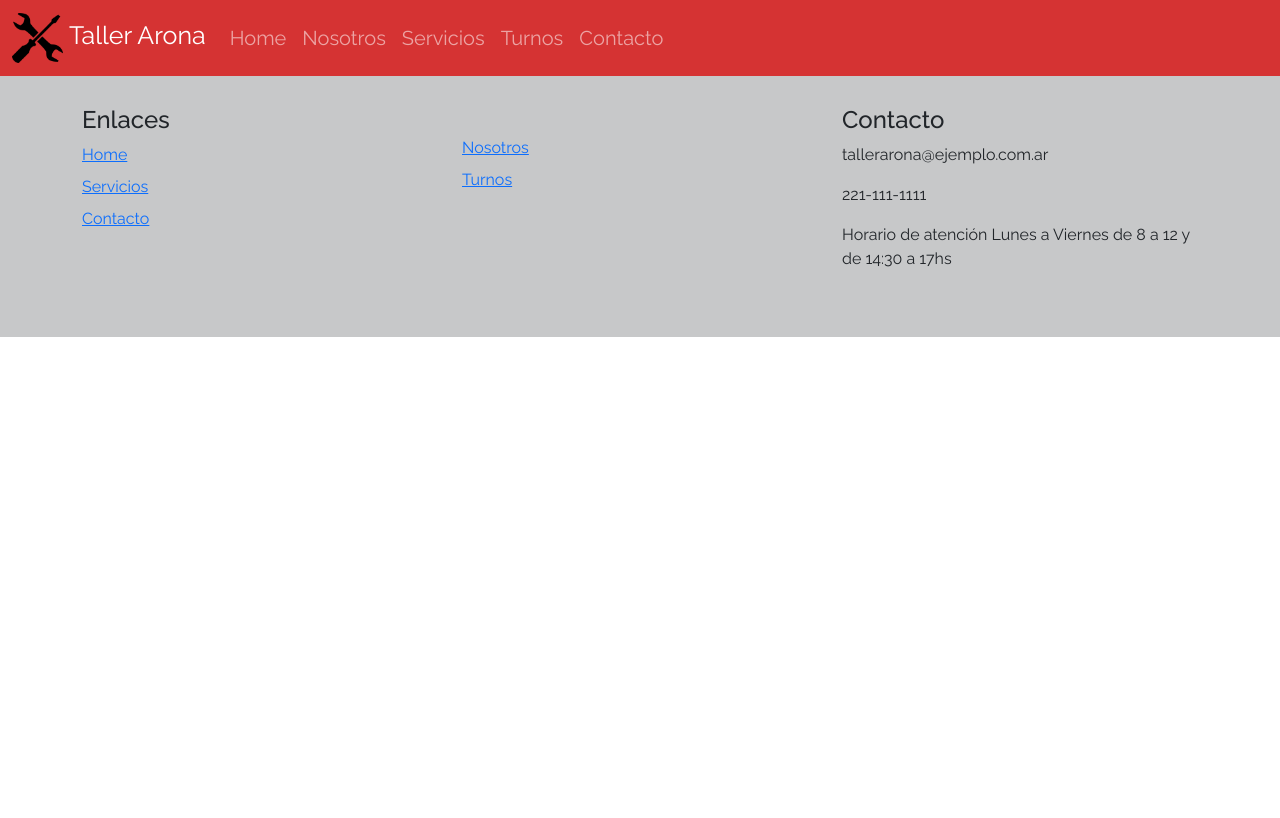
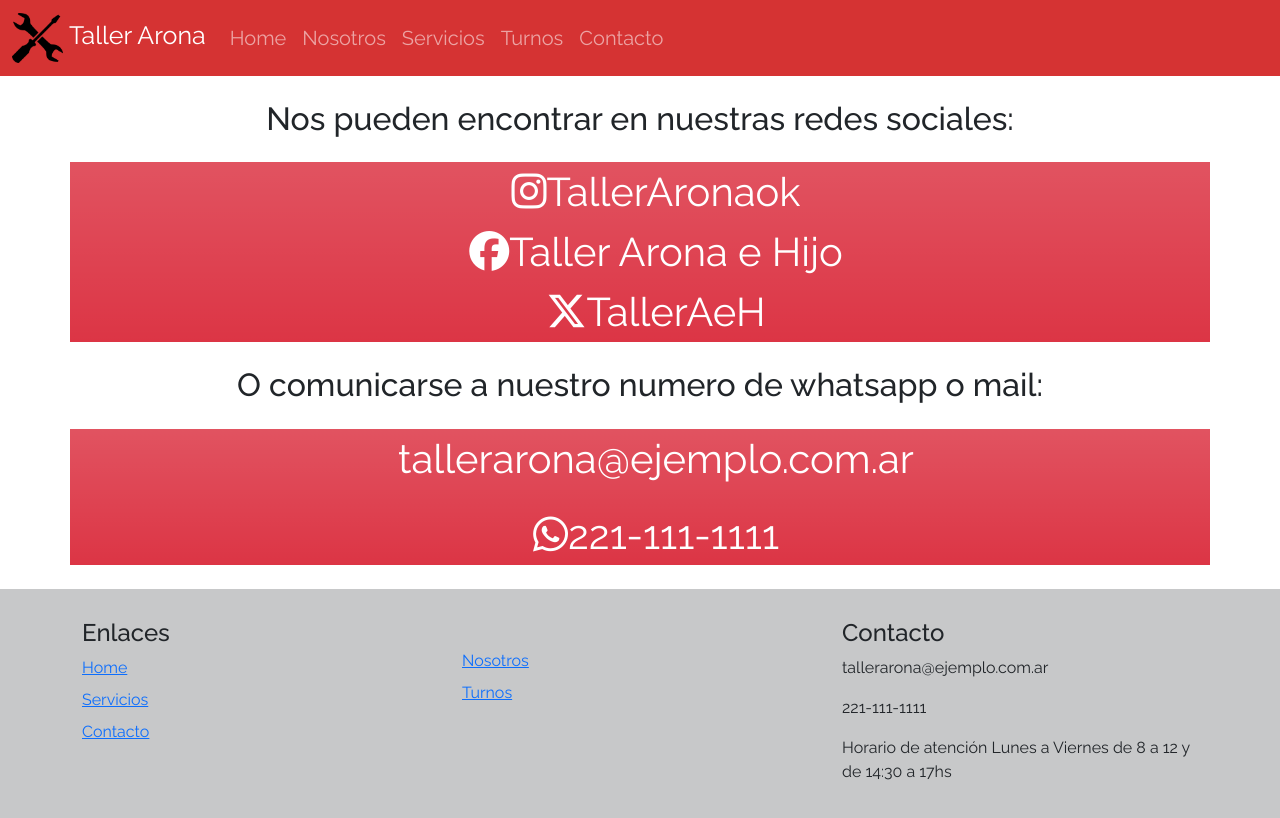
Before and after one commit to Reginoalan/PreEntrega2Regino, a plain HTML site: page paginas/contacto.html in a window 1280 px wide. Drawn offline with nearby package versions, Linux system fonts and the light colour scheme.

Commit message:
Agregando redes y numeros de contacto

```diff
--- a/estilos/estilos.css
+++ b/estilos/estilos.css
@@ -82,6 +82,16 @@
 
 /* FIN DEL MAIN DE SERVICIOS */
 
+/* INICIO MAIN CONTACTO */
+
+.iconos{
+
+    font-size: 40px;
+    list-style: none ;
+}
+
+/* FIN MAIN CONTACTO */
+
 /* INICIO DEL FOOTER */
 
 .pFooter{
--- a/paginas/contacto.html
+++ b/paginas/contacto.html
@@ -6,6 +6,9 @@
     <meta name="viewport" content="width=device-width, initial-scale=1.0" />
     <link rel="shortcut icon" href="../img/logo.png">
     <link rel="stylesheet" href="../estilos/estilos.css" />
+    <link rel="stylesheet" href="https://cdnjs.cloudflare.com/ajax/libs/font-awesome/6.5.1/css/all.min.css"
+        integrity="sha512-DTOQO9RWCH3ppGqcWaEA1BIZOC6xxalwEsw9c2QQeAIftl+Vegovlnee1c9QX4TctnWMn13TZye+giMm8e2LwA=="
+        crossorigin="anonymous" referrerpolicy="no-referrer" />
     <link href="https://cdn.jsdelivr.net/npm/bootstrap@5.2.3/dist/css/bootstrap.min.css" rel="stylesheet"
         integrity="sha384-rbsA2VBKQhggwzxH7pPCaAqO46MgnOM80zW1RWuH61DGLwZJEdK2Kadq2F9CUG65" crossorigin="anonymous" />
     <title>Taller Arona</title>
@@ -39,6 +42,38 @@
             </div>
         </div>
     </nav>
+    <main>
+        <h2 class="text-center my-4 ">Nos pueden encontrar en nuestras redes sociales:</h2>
+        <div class="container-md bg-danger bg-gradient mb-4">
+            <div class="col-md-auto text-center">
+                <ul class="iconos">
+                    <li><a href="https://www.instagram.com" target="_blank"><i
+                                class="fa-brands fa-instagram  text-white"></i><label class=" text-white" for="">
+                                TallerAronaok</label></a></li>
+                    <li><a href="https://www.facebook.com" target="_blank"><i
+                                class="fa-brands fa-facebook  text-white"></i><label class=" text-white" for=""> Taller
+                                Arona e Hijo</label></a></li>
+                    <li><a href="https://twitter.com/?lang=es" target="_blank"><i
+                                class="fa-brands fa-x-twitter   text-white"></i><label class=" text-white" for="">
+                                TallerAeH</label></a></li>
+                </ul>
+            </div>
+        </div>
+        <h2 class="text-center my-4">O comunicarse a nuestro numero de whatsapp o mail:</h2>
+        <div class="container-md bg-danger bg-gradient mb-4">
+            <div class="col-md-auto text-center">
+                <ul class="iconos  text-white">
+                    <li>
+                        <p> tallerarona@ejemplo.com.ar</p>
+                    </li>
+                    <li>
+                        <i class="fa-brands fa-whatsapp"></i><label for=""> 221-111-1111</label>
+                    </li>
+                </ul>
+            </div>
+
+        </div>
+    </main>
     <footer class="bg-dark bg-opacity-25 pFooter">
         <div class="container">
             <div class="row">
```
